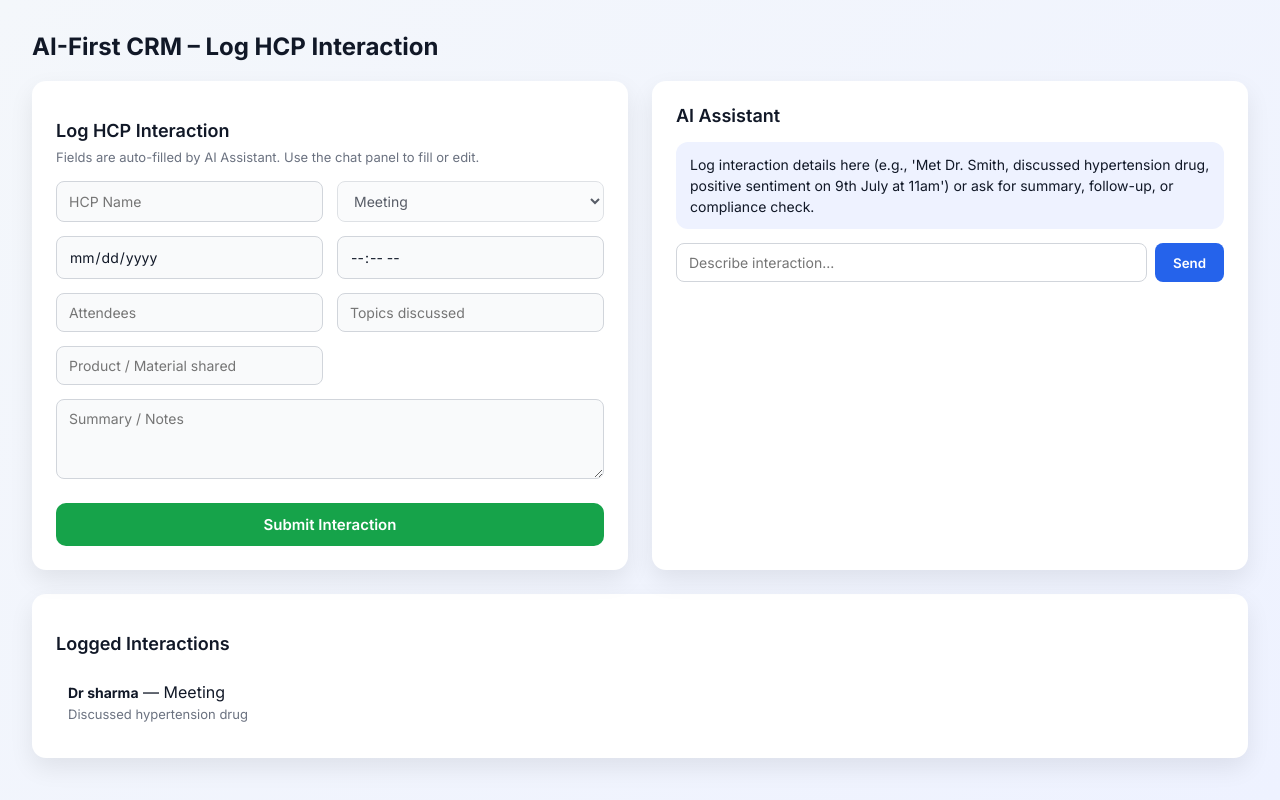
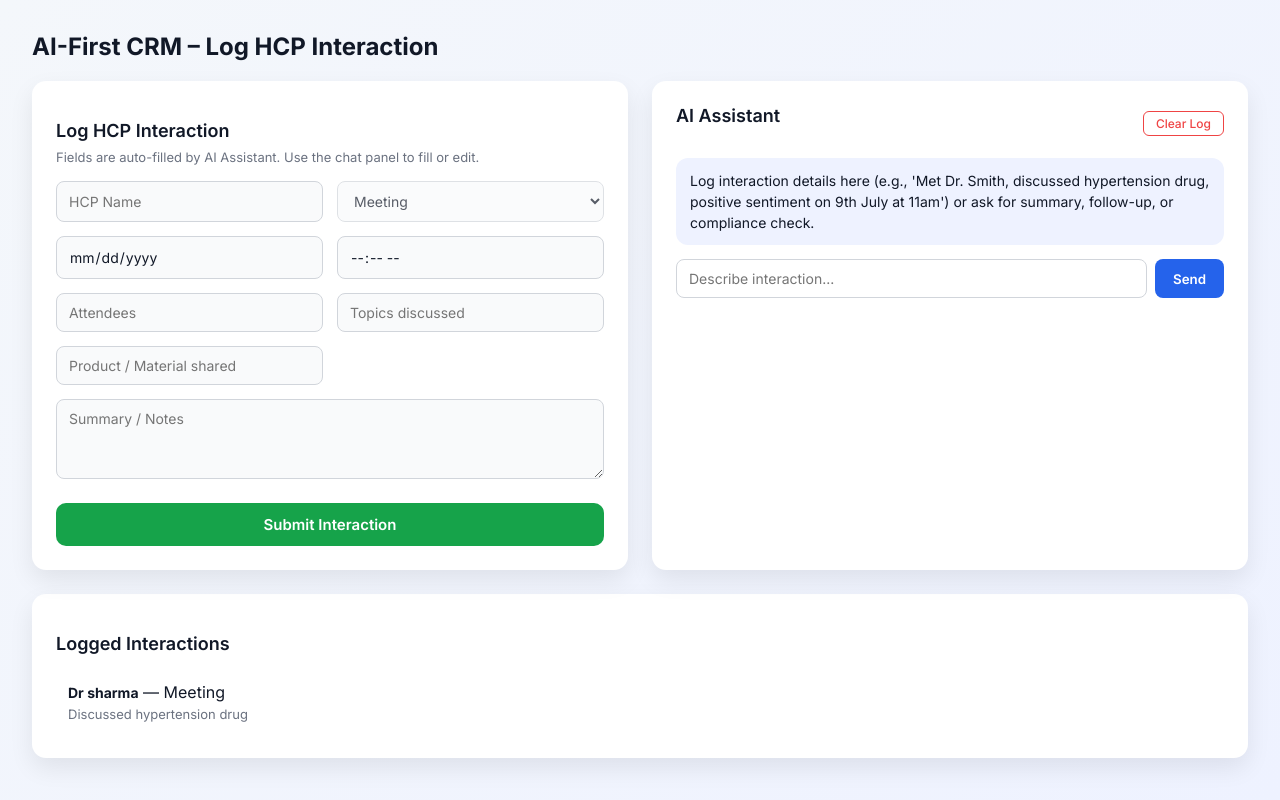
Before and after one commit to mrsaifi3/ai-first-crm-hcp-main, a React (Vite) app: page / in a window 1280 px wide. Built offline with nearby package versions, Linux system fonts and the light colour scheme; data requests are answered from the project's data file.

Commit message:
feat: add clear log functionality and enhance chat header layout

```diff
--- a/src/App.css
+++ b/src/App.css
@@ -135,6 +135,35 @@ form button:disabled {
   cursor: not-allowed;
 }
 
+.chat-header-row {
+  display: flex;
+  align-items: center;
+  justify-content: space-between;
+  margin-bottom: 16px;
+}
+
+.chat-header-row h3 {
+  margin: 0;
+  font-size: 18px;
+  font-weight: 600;
+}
+
+.clear-btn {
+  background: transparent;
+  color: #ef4444;
+  border: 1px solid #ef4444;
+  padding: 4px 12px;
+  border-radius: 6px;
+  font-size: 12px;
+  font-family: "Inter", sans-serif;
+  cursor: pointer;
+  font-weight: 500;
+}
+
+.clear-btn:hover {
+  background: #fef2f2;
+}
+
 .chat-card h3 {
   display: flex;
   align-items: center;
--- a/src/interaction/ChatAssistant.jsx
+++ b/src/interaction/ChatAssistant.jsx
@@ -14,6 +14,14 @@ function ChatAssistant() {
   ]);
   const [text, setText] = useState("");
   const [loading, setLoading] = useState(false);
+
+  const clearLog = () => {
+    setMessages([{
+      role: "assistant",
+      text: "Log interaction details here (e.g., 'Met Dr. Smith, discussed hypertension drug, positive sentiment on 9th July at 11am') or ask for summary, follow-up, or compliance check.",
+    }]);
+    historyRef.current = [];
+  };
 
   const handleSend = async () => {
     if (!text.trim() || loading) return;
@@ -58,7 +66,10 @@ function ChatAssistant() {
 
   return (
     <div className="chat-card">
-      <h3>AI Assistant</h3>
+      <div className="chat-header-row">
+        <h3>AI Assistant</h3>
+        <button className="clear-btn" onClick={clearLog}>Clear Log</button>
+      </div>
 
       <div className="chat-box">
         {messages.map((msg, i) => (
```
